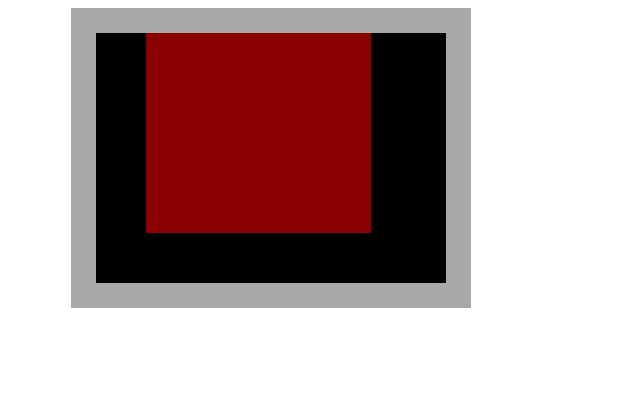
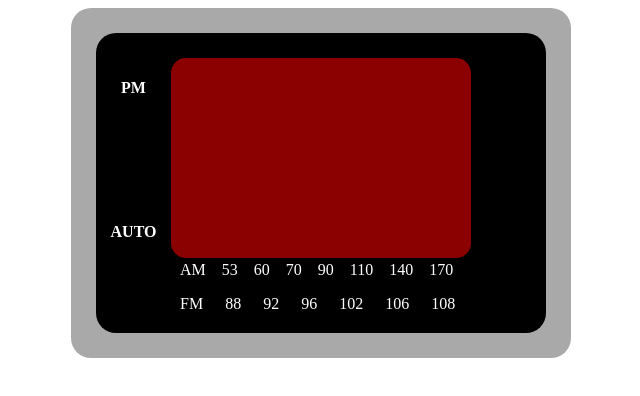
Before and after one commit to eshandro/wakeup-time, a plain HTML site: page index.html in a window 1280 px wide. Shown: the whole page, without its empty margins (269-909 px from the left). Drawn offline with nearby package versions, Linux system fonts and the light colour scheme.

Commit message:
Still building clock shell

```diff
--- a/main.css
+++ b/main.css
@@ -5,42 +5,59 @@
 
 .outer-shell {
 	background-color: darkgray;
-	width: 400px;
-	height: 300px;
+	width: 500px;
+	height: 350px;
 	/*margin: 0 auto;*/
 	position: relative;
+	border-radius: 20px;
 }
 
 .inner-shell {
 	background-color: black;
-	width: 350px;
-	height: 250px;
+	width: 450px;
+	height: 300px;
 	position: relative;
 	left: 25px;
 	top: 25px;
+	border-radius: 20px;
 }
 
 .stations {
 	position: absolute;
-	bottom: 10px;
-	left: 60px;
+	bottom: 4px;
+	left: 84px;
 	background-color: black;
 	color: white;
+	word-spacing: 12px;
+}
+
+.stations p:last-child {
+	word-spacing: 18px;
 }
 
 .labels {
 	float: left;
-	width: 50px;
+	width: 75px;
 	height: 200px;
 	background-color: black;
 	color: white;
+	position: relative;
+	top: 25px;
+	text-align: center;
+}
+.labels h4:last-child {
+	position: relative;
+	top: 104px;
 }
 
 .clockscreen {
 	background-color: darkred;
 	float: left;
 	height: 200px;
-	width: 225px;
+	width: 300px;
+	position: relative;
+	top: 25px;
+	border-radius: 15px;
 }
 
 .clocktext {
--- a/main.js
+++ b/main.js
@@ -4,7 +4,7 @@ $(document).on('ready', function() {
 
 	var innershell = $('<div class="inner-shell"></div>');
 
-	var labels = $('<div class="labels"></div>');
+	var labels = $('<div class="labels"><h4>PM</h4><h4>AUTO</h4></div>');
 
 	var clockScreen = $('<div class="clockscreen"></div>');
 
@@ -12,12 +12,14 @@ $(document).on('ready', function() {
 
 	var clockText = $('<div class="clocktext"></div>');
 
-	var stations = $('<div class="stations"></div>');
+	var stations = $('<div class="stations"><p>AM 53 60 70 90 110 140 170</p><p>FM 88 92 96 102 106 108</p></div>');
 
 $('.container').prepend(outershell);
 $(outershell).prepend(innershell);
 $(innershell).prepend(clockScreen);
 $(innershell).prepend(labels);
+$(innershell).prepend(stations);
+
 
 
 });
```
